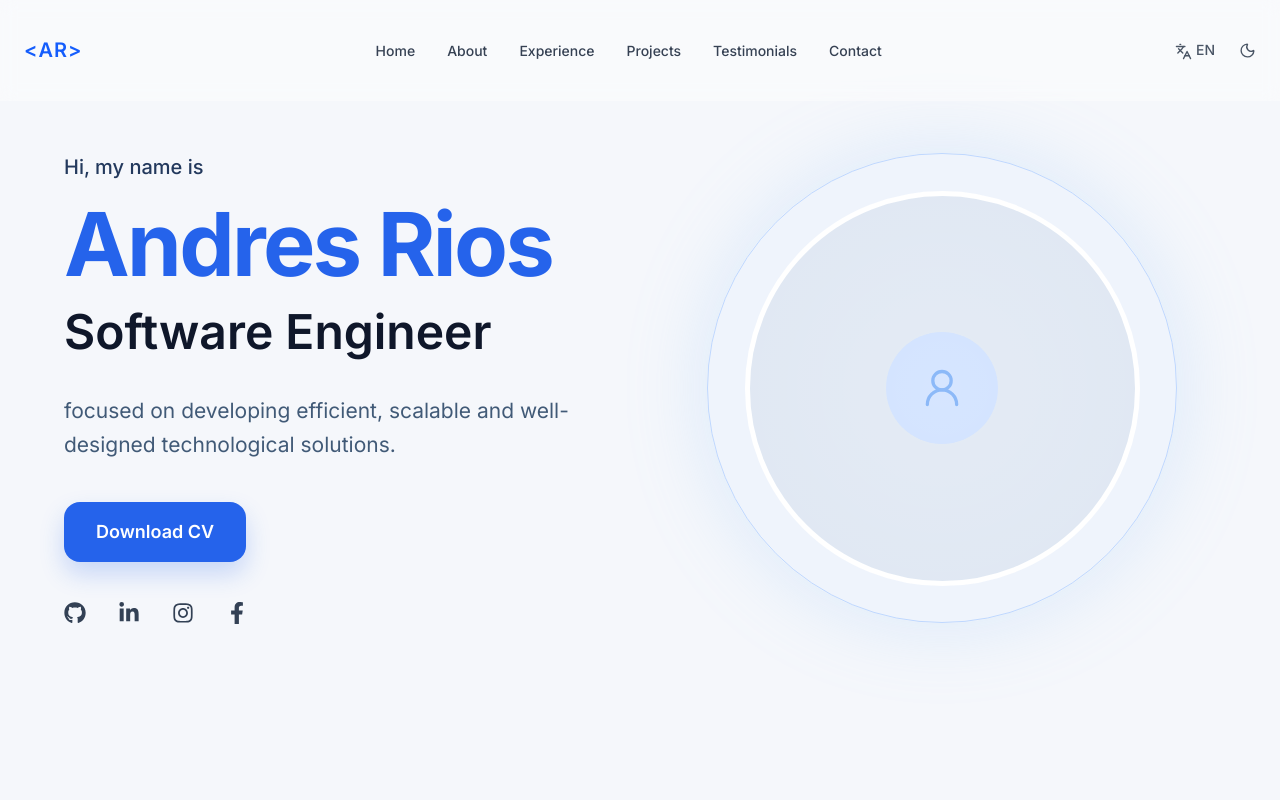
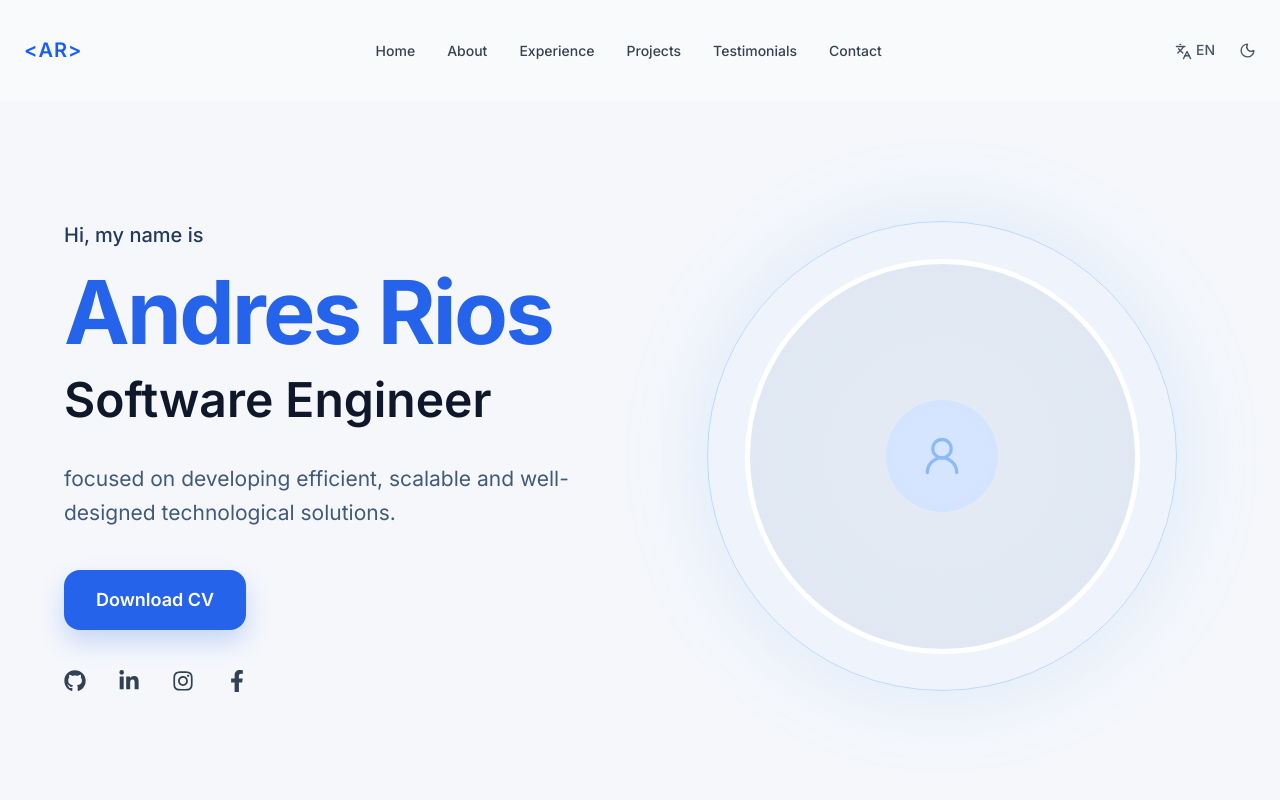
Before and after one commit to AndresRios123/Portfolio, a Next.js app: page /en in a window 1280 px wide. Shown: the top 800 px of the page. Built offline with nearby package versions, Linux system fonts and the light colour scheme.

Commit message:
fix: corregido padding hero

```diff
--- a/app/components/sections/Hero.tsx
+++ b/app/components/sections/Hero.tsx
@@ -8,7 +8,7 @@ export default function Hero() {
   const t = useTranslations("Hero");
 
   return (
-    <section id="inicio" className="bg-[#f5f7fb] pt-7">
+    <section id="inicio" className="bg-[#f5f7fb] pt-24">
       <div className="mx-auto grid min-h-[calc(100vh-80px)] max-w-7xl items-center gap-14 px-6 py-14 md:grid-cols-2 md:px-10 lg:px-16">
         <div className="flex max-w-2xl flex-col items-start">
           <p className="mb-5 text-lg font-medium text-[#23395d] md:text-[20px]">
```
